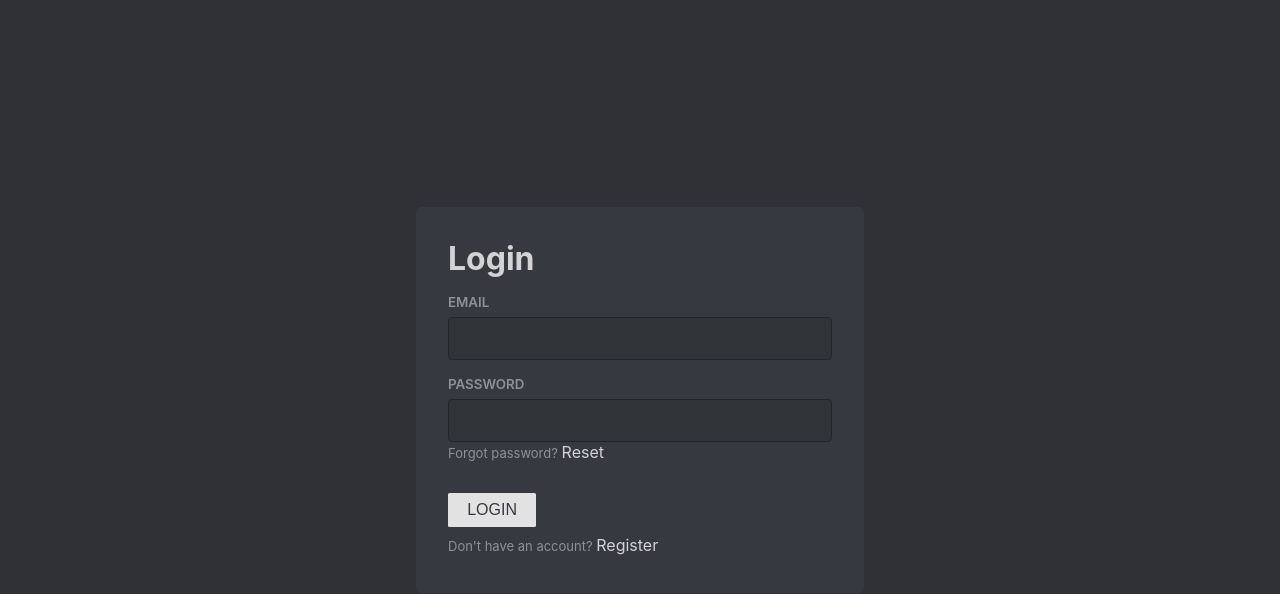
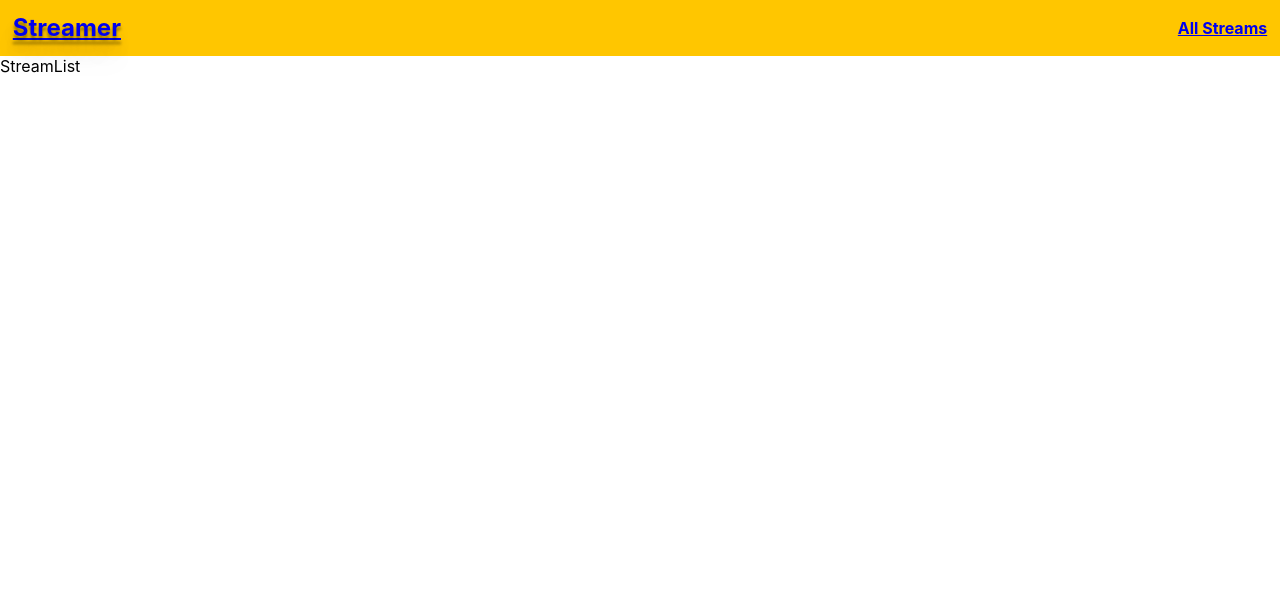
Before and after one commit to Team-Inferno/Inferno-Frontend, a React (Create React App) app: page / in a window 1280 px wide. Before the commit this address led to /login. Shown: the top 594 px of the page. Built offline with nearby package versions, Linux system fonts and the light colour scheme.

Commit message:
add header to all streams pages

```diff
--- /dev/null
+++ b/src/components/Header.css
@@ -0,0 +1,24 @@
+.headerWrapper {
+  background: #ffc600;
+  height: 5%;
+  padding: 1%;
+  display: flex;
+  align-items: center;
+  justify-content: space-between;
+}
+
+.headerTitle {
+  font-size: 1.5rem;
+  font-weight: bold;
+  line-height: 1.25;
+  color: #333333;
+  text-shadow: 0px 4px 3px rgba(0, 0, 0, 0.4), 0px 8px 13px rgba(0, 0, 0, 0.1),
+    0px 18px 23px rgba(0, 0, 0, 0.1);
+}
+
+.otherLinks {
+  font-size: 16px;
+  font-weight: bold;
+  line-height: 1.25;
+  color: #333333;
+}
--- /dev/null
+++ b/src/components/Header.js
@@ -0,0 +1,18 @@
+import React from 'react';
+import { Link } from 'react-router-dom';
+import './Header.css';
+
+const Header = () => {
+    return (
+        <div className="headerWrapper">
+            <div className="headerTitle">
+                <Link to="/">Streamer</Link>
+            </div>
+            <div className="otherLinks">
+                <Link to="/">All Streams</Link>
+            </div>
+        </div>
+    )
+}
+
+export default Header;
--- a/src/routes/index.route.js
+++ b/src/routes/index.route.js
@@ -9,20 +9,23 @@ import StreamEdit from '../components/streams/StreamEdit';
 import StreamDelete from '../components/streams/StreamDelete';
 import StreamList from '../components/streams/StreamList';
 import StreamShow from '../components/streams/StreamShow';
+import Header from '../components/Header';
 
 const Routes = (props) => {
   return (
     <Router>
       <Switch>
+        <div>
+          <Header />
+          <Route path="/" exact component={StreamList} />
+          <Route path="/streams/create" exact component={StreamCreate} />
+          <Route path="/streams/edit" exact component={StreamEdit} />
+          <Route path="/streams/delete" exact component={StreamDelete} />
+          <Route path="/streams/show" exact component={StreamShow} />
+        </div>
         <Route exact path="/login" component={Login} />
         <Route exact path="/register" component={Register} />
         <PrivateRoute exact path="/" component={Home} />
-
-        <Route path="/streams" exact component={StreamList} />
-        <Route path="/streams/delete" exact component={StreamDelete} />
-        <Route path="/streams/show" exact component={StreamShow} />
-        <Route path="/streams/edit" exact component={StreamEdit} />
-        <Route path="/streams/create" exact component={StreamCreate} />
       </Switch>
     </Router>
   );
```
